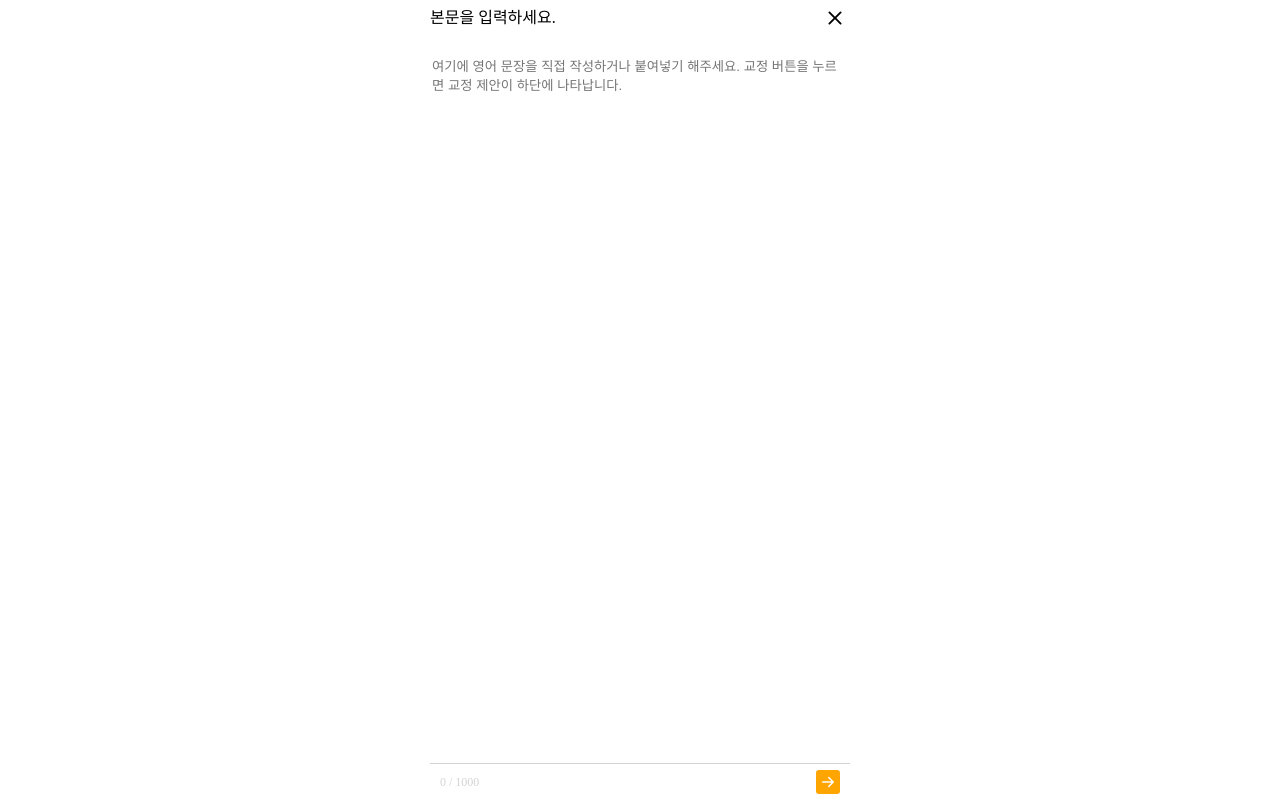
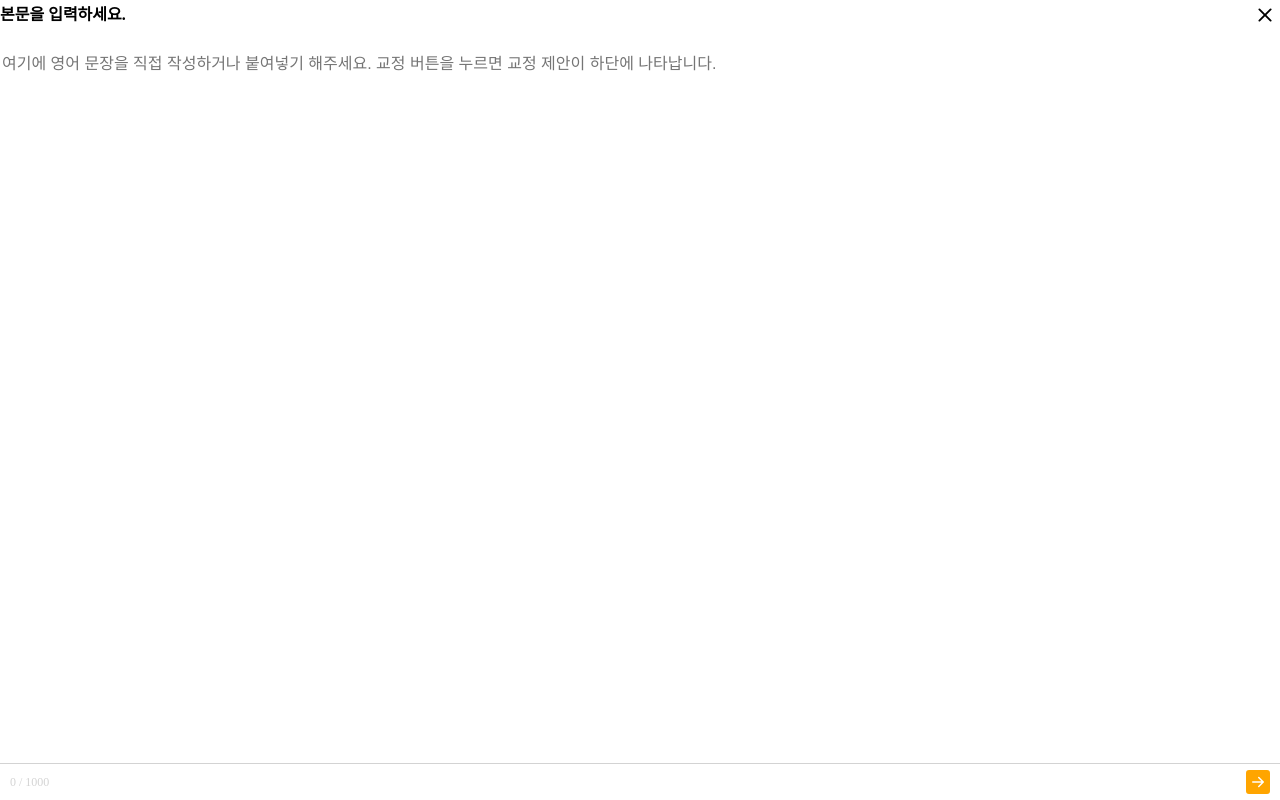
Before and after one commit to okcleff/text-editors, a React (Create React App) app: page / in a window 1280 px wide. Built offline with nearby package versions, Linux system fonts and the light colour scheme.

Commit message:
Add: 배표용 build

```diff
--- a/src/App.js
+++ b/src/App.js
@@ -14,6 +14,4 @@ const App = () => {
 
 export default App;
 
-const Container = styled.div`
-  height: 100vh;
-`;
+const Container = styled.div``;
--- /dev/null
+++ b/src/components/Proofread.js
@@ -0,0 +1,25 @@
+import React from 'react';
+import styled from 'styled-components';
+
+const Proofread = () => {
+  return (
+    <Container>
+      <Suggestion>Proofread</Suggestion>
+    </Container>
+  );
+};
+
+export default Proofread;
+
+const Container = styled.div`
+  position: absolute;
+  display: flex;
+  align-items: center;
+  top: 50vh + 100px;
+  width: 400px;
+  height: 200px;
+  border-radius: 10px;
+  box-shadow: 1px 1px 20px lightgray;
+`;
+
+const Suggestion = styled.div``;
--- a/src/components/TextArea.js
+++ b/src/components/TextArea.js
@@ -1,16 +1,23 @@
 import React, { useState } from 'react';
 import styled from 'styled-components';
+import Proofread from './Proofread';
 import { BsFillArrowRightSquareFill, BsX } from 'react-icons/bs';
 
 const TextArea = () => {
   const [text, setText] = useState('');
+  const [isProofreadOpen, setProofreadOpen] = useState(false);
 
   const handleTextInput = (e) => {
     return setText(e.target.value);
   };
 
+  const handleProofread = () => {
+    return text ? setProofreadOpen(true) : null;
+  };
+
   return (
     <Container>
+      {isProofreadOpen && <Proofread isProofreadOpen={isProofreadOpen} />}
       <Header>
         <Status>{text ? '입력중' : '본문을 입력하세요.'}</Status>
         <CloseBtn />
@@ -22,7 +29,7 @@ const TextArea = () => {
       ></TextInput>
       <SubmitWrapper>
         <Length> {text.length} / 1000</Length>
-        <SubmitBtn />
+        <SubmitBtn onClick={handleProofread} />
       </SubmitWrapper>
     </Container>
   );
@@ -35,18 +42,21 @@ const Container = styled.div`
   flex-direction: column;
   justify-content: center;
   align-items: center;
+  width: 100vw;
   height: 100vh;
 `;
 
 const Header = styled.header`
+  width: 100%;
+  height: 30px;
   display: flex;
   justify-content: space-between;
   align-items: center;
-  width: 420px;
-  height: 40px;
 `;
 
-const Status = styled.div``;
+const Status = styled.div`
+  font-weight: bold;
+`;
 
 const CloseBtn = styled(BsX)`
   width: 30px;
@@ -54,10 +64,11 @@ const CloseBtn = styled(BsX)`
 `;
 
 const TextInput = styled.textarea`
-  width: 420px;
+  width: 100%;
   height: 100%;
   padding-top: 20px;
   border: none;
+  font-size: 1rem;
   font-family: sans-serif;
   resize: none;
   overflow: visible;
@@ -70,7 +81,7 @@ const SubmitWrapper = styled.div`
   display: flex;
   justify-content: space-between;
   align-items: center;
-  width: 420px;
+  width: 100vw;
   height: 40px;
   padding: 2px 10px;
   border-top: 1px solid lightgray;
```
